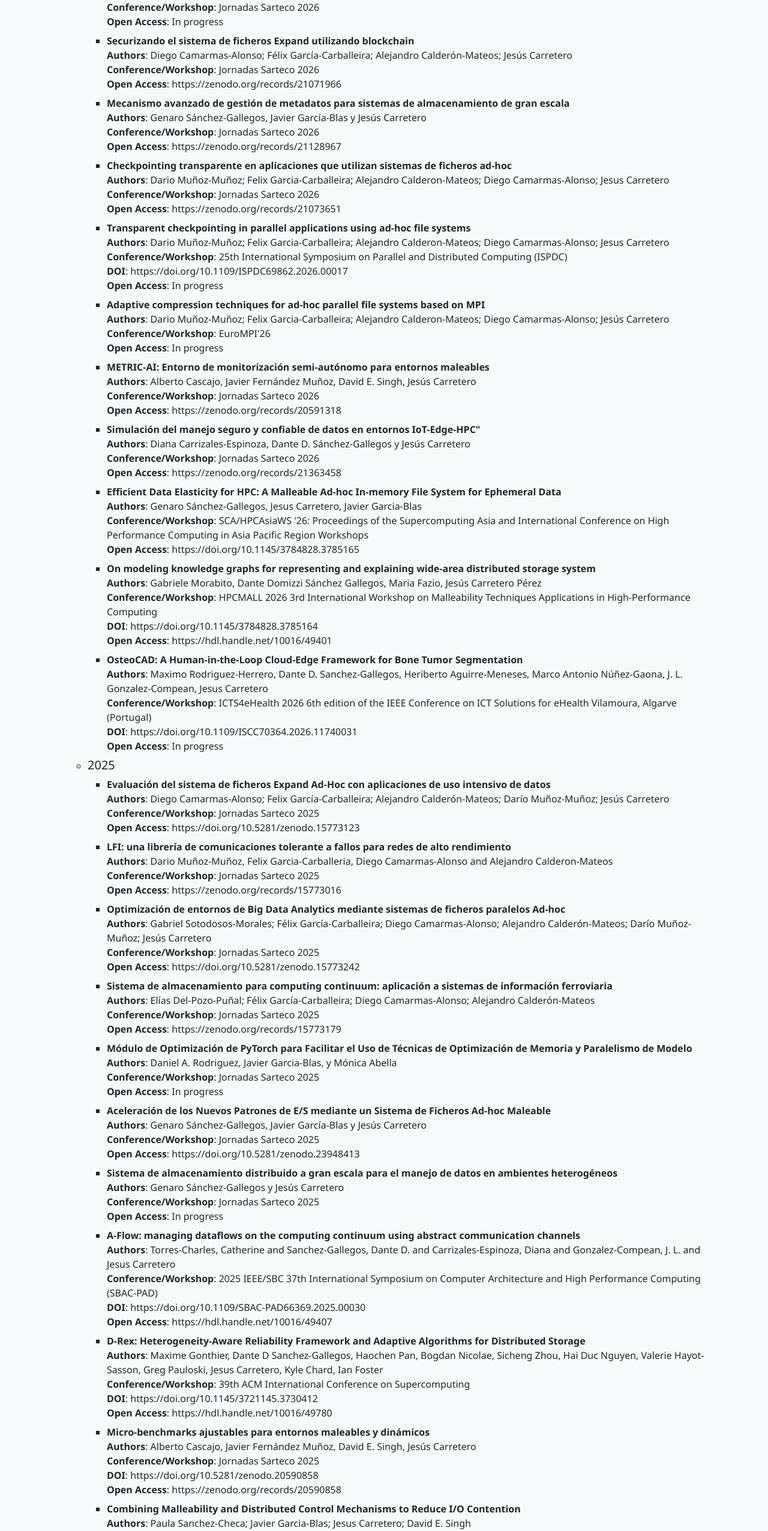
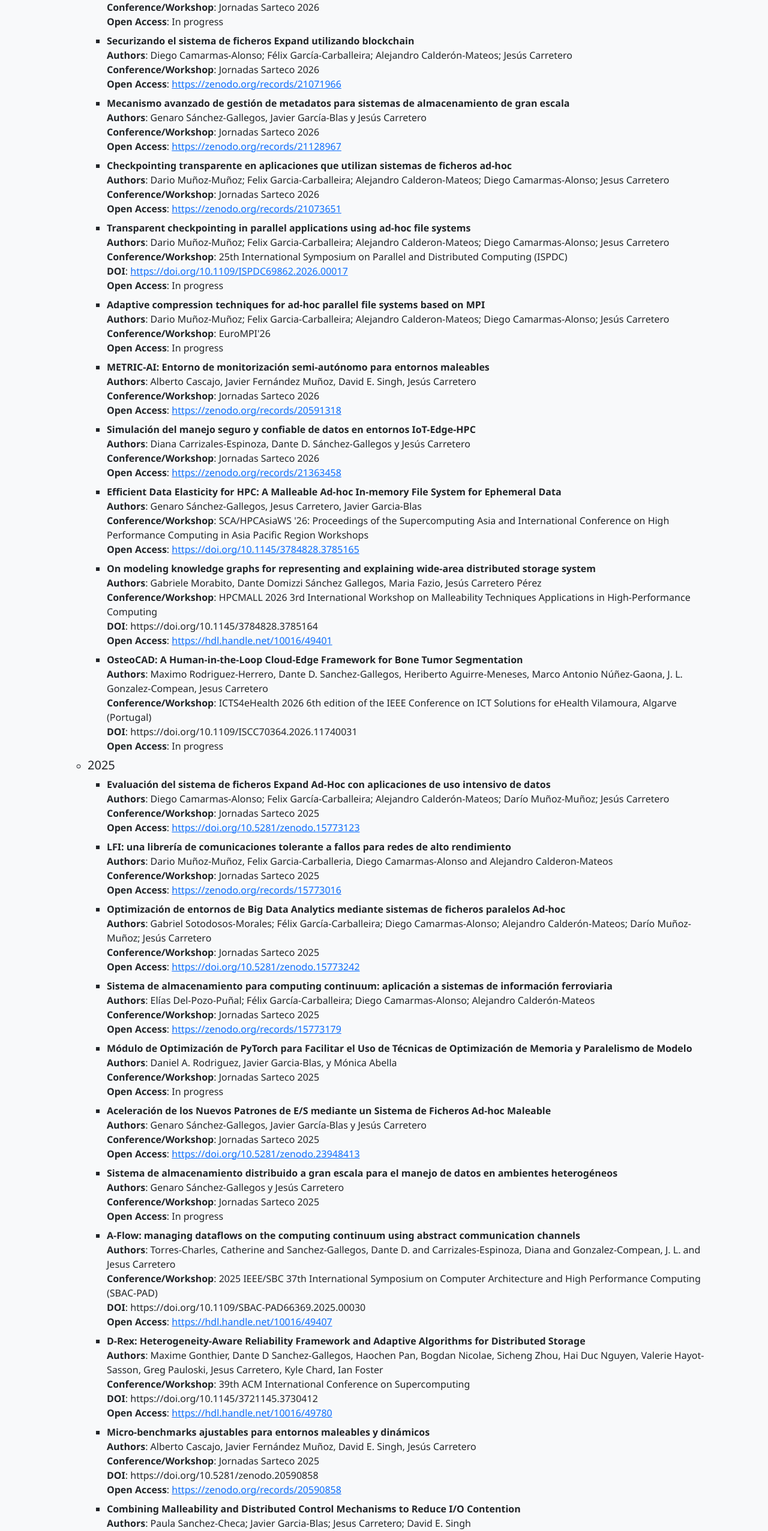
Before and after one commit to ARCOS-UC3M/SCIOT, a plain HTML site: page index.html in a window 1280 px wide. Shown: the part 3831-6384 px from the top of the page at 60% size. Drawn offline with Linux system fonts and the light colour scheme.

Commit message:
minor updates

```diff
--- a/index.html
+++ b/index.html
@@ -362,28 +362,29 @@
 		   <b>Securizando el sistema de ficheros Expand utilizando blockchain</b></br>
 		   <b>Authors</b>: Diego Camarmas-Alonso; Félix García-Carballeira; Alejandro Calderón-Mateos; Jesús Carretero</br>
 		   <b>Conference/Workshop</b>: Jornadas Sarteco 2026</br>
-                   <b>Open Access</b>:  https://zenodo.org/records/21071966
+                   <b>Open Access</b>: <a href="https://zenodo.org/records/21071966">https://zenodo.org/records/21071966</a>
                </li>
 
 	       <li class="mb-2">
 		   <b>Mecanismo avanzado de gestión de metadatos para sistemas de almacenamiento de gran escala</b><br>
 		   <b>Authors</b>:  Genaro Sánchez-Gallegos, Javier García-Blas y Jesús Carretero</br>
 		   <b>Conference/Workshop</b>: Jornadas Sarteco 2026</br>
-                   <b>Open Access</b>:  https://zenodo.org/records/21128967
+                   <b>Open Access</b>: <a href="https://zenodo.org/records/21128967">https://zenodo.org/records/21128967</a>
                </li>
 
 	       <li class="mb-2">
 		   <b>Checkpointing transparente en aplicaciones que utilizan sistemas de ficheros ad-hoc</b><br>
 		   <b>Authors</b>:   Dario Muñoz-Muñoz; Felix Garcia-Carballeira; Alejandro Calderon-Mateos; Diego Camarmas-Alonso; Jesus Carretero</br>
 		   <b>Conference/Workshop</b>:  Jornadas Sarteco 2026</br>
-                   <b>Open Access</b>:  https://zenodo.org/records/21073651
+                   <b>Open Access</b>: <a href="https://zenodo.org/records/21073651">https://zenodo.org/records/21073651</a>
                </li>
 
 	       <li class="mb-2">
 		   <b>Transparent checkpointing in parallel applications using ad-hoc file systems</b><br>
 		   <b>Authors</b>: Dario Muñoz-Muñoz; Felix Garcia-Carballeira; Alejandro Calderon-Mateos; Diego Camarmas-Alonso; Jesus Carretero</br>
 		   <b>Conference/Workshop</b>: 25th International Symposium on Parallel and Distributed Computing (ISPDC)</br>
-		   <b>DOI</b>:  https://doi.org/10.1109/ISPDC69862.2026.00017 </br>
+		   <b>DOI</b>:
+		   <a href="https://doi.org/10.1109/ISPDC69862.2026.00017">https://doi.org/10.1109/ISPDC69862.2026.00017</a> </br>
                    <b>Open Access</b>:  In progress
                </li>
 
@@ -398,21 +399,21 @@
 		   <b>METRIC-AI: Entorno de monitorización semi-autónomo para entornos maleables</b><br>
 		   <b>Authors</b>: Alberto Cascajo, Javier Fernández Muñoz, David E. Singh, Jesús Carretero</br>
 		   <b>Conference/Workshop</b>:  Jornadas Sarteco 2026</br>
-                   <b>Open Access</b>:   https://zenodo.org/records/20591318
+                   <b>Open Access</b>: <a href="https://zenodo.org/records/20591318"> https://zenodo.org/records/20591318</a>
                </li>
 
 	       <li class="mb-2">
-		   <b>Simulación del manejo seguro y confiable de datos en entornos IoT-Edge-HPC"</b><br>
+		   <b>Simulación del manejo seguro y confiable de datos en entornos IoT-Edge-HPC</b><br>
 		   <b>Authors</b>:  Diana Carrizales-Espinoza, Dante D. Sánchez-Gallegos y Jesús Carretero</br>
 		   <b>Conference/Workshop</b>:  Jornadas Sarteco 2026</br>
-                   <b>Open Access</b>:   https://zenodo.org/records/21363458
+		   <b>Open Access</b>: <a href="https://zenodo.org/records/21363458">https://zenodo.org/records/21363458</a>
                </li>
 
 	       <li class="mb-2">
 		   <b>Efficient Data Elasticity for HPC: A Malleable Ad-hoc In-memory File System for Ephemeral Data</b><br>
 		   <b>Authors</b>:  Genaro Sánchez-Gallegos, Jesus Carretero, Javier Garcia-Blas</br>
 		   <b>Conference/Workshop</b>:    SCA/HPCAsiaWS '26: Proceedings of the Supercomputing Asia and International Conference on High Performance Computing in Asia Pacific Region Workshops</br>
-		   <b>Open Access</b>:  https://doi.org/10.1145/3784828.3785165 </br>
+		   <b>Open Access</b>: <a href="https://doi.org/10.1145/3784828.3785165">https://doi.org/10.1145/3784828.3785165</a>
                </li>
 
 	       <li class="mb-2">
@@ -420,7 +421,7 @@
 		   <b>Authors</b>:  Gabriele Morabito, Dante Domizzi Sánchez Gallegos, Maria Fazio, Jesús Carretero Pérez</br>
 		   <b>Conference/Workshop</b>:   HPCMALL 2026 3rd International Workshop on Malleability Techniques Applications in High-Performance Computing</br>
 		   <b>DOI</b>:  https://doi.org/10.1145/3784828.3785164 </br>
-                   <b>Open Access</b>:   https://hdl.handle.net/10016/49401
+                   <b>Open Access</b>: <a href="https://hdl.handle.net/10016/49401">https://hdl.handle.net/10016/49401</a>
                </li>
 
 	       <li class="mb-2">
@@ -438,28 +439,28 @@
 		   <b>Evaluación del sistema de ficheros Expand Ad-Hoc con aplicaciones de uso intensivo de datos</b></br>
 		   <b>Authors</b>: Diego Camarmas-Alonso; Felix García-Carballeira; Alejandro Calderón-Mateos; Darío Muñoz-Muñoz; Jesús Carretero</br>
 		   <b>Conference/Workshop</b>:  Jornadas Sarteco 2025</br>
-                  <b>Open Access</b>:  https://doi.org/10.5281/zenodo.15773123
+                   <b>Open Access</b>: <a href="https://doi.org/10.5281/zenodo.15773123">https://doi.org/10.5281/zenodo.15773123</a>
                </li>
 
 	       <li class="mb-2">
 		   <b>LFI: una librería de comunicaciones tolerante a fallos para redes de alto rendimiento</b></br>
 		   <b>Authors</b>:  Dario Muñoz-Muñoz, Felix Garcia-Carballeria, Diego Camarmas-Alonso and Alejandro Calderon-Mateos</br>
 		   <b>Conference/Workshop</b>:  Jornadas Sarteco 2025</br>
-                  <b>Open Access</b>:  https://zenodo.org/records/15773016
+                   <b>Open Access</b>: <a href="https://zenodo.org/records/15773016">https://zenodo.org/records/15773016</a>
                </li>
 
 	       <li class="mb-2">
 		   <b>Optimización de entornos de Big Data Analytics mediante sistemas de ficheros paralelos Ad-hoc</b></br>
 		   <b>Authors</b>:  Gabriel Sotodosos-Morales; Félix García-Carballeira; Diego Camarmas-Alonso; Alejandro Calderón-Mateos; Darío Muñoz-Muñoz; Jesús Carretero</br>
 		   <b>Conference/Workshop</b>:  Jornadas Sarteco 2025</br>
-                  <b>Open Access</b>:    https://doi.org/10.5281/zenodo.15773242
+                   <b>Open Access</b>: <a href="https://doi.org/10.5281/zenodo.15773242"> https://doi.org/10.5281/zenodo.15773242</a>
                </li>
 
 	       <li class="mb-2">
 		   <b>Sistema de almacenamiento para computing continuum: aplicación a sistemas de información ferroviaria</b></br>
 		   <b>Authors</b>:  Elías Del-Pozo-Puñal; Félix García-Carballeira; Diego Camarmas-Alonso; Alejandro Calderón-Mateos</br>
 		   <b>Conference/Workshop</b>:  Jornadas Sarteco 2025</br>
-                  <b>Open Access</b>:    https://zenodo.org/records/15773179
+                   <b>Open Access</b>: <a href="https://zenodo.org/records/15773179">https://zenodo.org/records/15773179</a>
                </li>
 
 	       <li class="mb-2">
@@ -473,7 +474,7 @@
 		   <b>Aceleración de los Nuevos Patrones de E/S mediante un Sistema de Ficheros Ad-hoc Maleable</b></br>
 		   <b>Authors</b>:  Genaro Sánchez-Gallegos, Javier García-Blas y Jesús Carretero</br>
 		   <b>Conference/Workshop</b>:  Jornadas Sarteco 2025</br>
-                   <b>Open Access</b>:   https://doi.org/10.5281/zenodo.23948413
+                   <b>Open Access</b>: <a href="https://doi.org/10.5281/zenodo.23948413">https://doi.org/10.5281/zenodo.23948413</a>
                </li>
 
 	       <li class="mb-2">
@@ -488,7 +489,8 @@
 		   <b>Authors</b>: Torres-Charles, Catherine and Sanchez-Gallegos, Dante D. and Carrizales-Espinoza, Diana and Gonzalez-Compean, J. L. and Jesus Carretero</br>
 		   <b>Conference/Workshop</b>:  2025 IEEE/SBC 37th International Symposium on Computer Architecture and High Performance Computing (SBAC-PAD)</br>
 	           <b>DOI</b>:  https://doi.org/10.1109/SBAC-PAD66369.2025.00030 </br>
-                   <b>Open Access</b>:   https://hdl.handle.net/10016/49407
+                   <b>Open Access</b>:
+		   <a href="https://hdl.handle.net/10016/49407 ">https://hdl.handle.net/10016/49407</a>
                </li>
 
 	       <li class="mb-2">
@@ -496,7 +498,8 @@
 		   <b>Authors</b>: Maxime Gonthier, Dante D Sanchez-Gallegos, Haochen Pan, Bogdan Nicolae, Sicheng Zhou, Hai Duc Nguyen, Valerie Hayot-Sasson, Greg Pauloski, Jesus Carretero, Kyle Chard, Ian Foster</br>
 		   <b>Conference/Workshop</b>: 39th ACM International Conference on Supercomputing</br>
 	           <b>DOI</b>:  https://doi.org/10.1145/3721145.3730412 </br>
-                   <b>Open Access</b>:   https://hdl.handle.net/10016/49780
+                   <b>Open Access</b>:
+		   <a href="https://hdl.handle.net/10016/49780">https://hdl.handle.net/10016/49780</a>
                </li>
 
 	       <li class="mb-2">
@@ -504,7 +507,8 @@
 		   <b>Authors</b>: Alberto Cascajo, Javier Fernández Muñoz, David E. Singh, Jesús Carretero</br>
 		   <b>Conference/Workshop</b>: Jornadas Sarteco 2025</br>
 		   <b>DOI</b>: https://doi.org/10.5281/zenodo.20590858</br>
-                   <b>Open Access</b>:   https://zenodo.org/records/20590858
+                   <b>Open Access</b>:
+		   <a href="https://zenodo.org/records/20590858">https://zenodo.org/records/20590858</a>
                </li>
 
 	       <li class="mb-2">
@@ -527,21 +531,23 @@
 		   <b>Authors</b>:  Dante D Sanchez-Gallegos, JL Gonzalez-Compean, Jesus Carretero, Raffaele Montella</br>
 	           <b>Conference/Workshop</b>:   WORKS 2025 20th Workshop on Workflows in Support of Large-Scale Science</br>
 	           <b>DOI</b>:  https://doi.org/10.1145/3731599.3767579 </br>
-                   <b>Open Access</b>:   https://hdl.handle.net/10016/49398
+                   <b>Open Access</b>:
+		   <a href="https://hdl.handle.net/10016/49398">https://hdl.handle.net/10016/49398</a>
                </li>
 
 	       <li class="mb-2">
 		   <b>A Computer-aided Framework for Detecting Osteosarcoma in Computed Tomography Scans</b></br>
 		   <b>Authors</b>:  Maximo Rodriguez-Herrero, Dante D Sanchez-Gallegos, Marco Antonio Núñez-Gaona, Heriberto Aguirre-Meneses, Luis Alberto Villalvazo Gutiérrez, Mario Ibrahin Gutiérrez Velasco, JL Gonzalez-Compean, Jesus Carretero</br>
 		   <b>Conference/Workshop</b>:   The 2nd workshop about High-Performance e-Science</br>
-                   <b>Open Access</b>:    https://arxiv.org/abs/2603.13376
+                   <b>Open Access</b>:
+		   <a href="https://arxiv.org/abs/2603.13376">https://arxiv.org/abs/2603.13376</a>
                </li>
 
 	       <li class="mb-2">
 		   <b>A Simulation-Based Framework to Reduce I/O Contention in HPC</b></br>
 		   <b>Authors</b>:  Simone Pernice, Ahmad Tarraf, Jean-Baptiste Besnard, Barbara Cantalupo, Alberto Cascajo, David E Singh, Felix Wolf, Jesús Carretero, Sameer Shende, Marco Aldinucci</br>
 		   <b>Conference/Workshop</b>:   2025 IEEE International Parallel and Distributed Processing Symposium Workshops (IPDPSW)</br>
-		   <b>DOI</b>: https://doi.org/10.1109/IPDPSW66978.2025.00204   </br>
+		   <b>DOI</b>: https://doi.org/10.1109/IPDPSW66978.2025.00204</br>
                    <b>Open Access</b>:  In progress
                </li>
 
@@ -566,21 +572,24 @@
 		   <b>Evaluación del rendimiento de un sistema de ficheros para sistemas IoT</b></br>
 		   <b>Authors</b>: Elías Del-Pozo-Puñal; Félix García-Carballeira; Diego Camarmas-Alonso; Alejandro Calderón-Mateos</br>
 		   <b>Conference/Workshop</b>:  Jornadas Sarteco 2024</br>
-                   <b>Open Access</b>:  https://hdl.handle.net/10016/49740
+                   <b>Open Access</b>:
+		   <a href="https://hdl.handle.net/10016/49740 ">https://hdl.handle.net/10016/49740</a>
                </li>
 
 	       <li class="mb-2">
 		   <b>Un nuevo enfoque para el desarrollo de aplicaciones MPI maleables en entornos HPC gestionados por planificadores de trabajos</b></br>
 		   <b>Authors</b>: Javier Fernández, Alberto Cascajo, Jesús Carretero.</br>
 		   <b>Conference/Workshop</b>:  Jornadas Sarteco 2024</br>
-                   <b>Open Access</b>:  https://doi.org/10.5281/zenodo.12743617
+                   <b>Open Access</b>:
+		   <a href="https://doi.org/10.5281/zenodo.12743617">https://doi.org/10.5281/zenodo.12743617</a>
                </li>
 
 	       <li class="mb-2">
 		   <b>Evaluación sistemática de un Sistema distribuido de archivos ad hoc sobre aplicaciones HPC</b></br>
 		   <b>Authors</b>: Genaro Sánchez-Gallegos, Javier García-Blas, Cosmin Petre, Jesús Carretero</br>
 		   <b>Conference/Workshop</b>:  Jornadas Sarteco 2024</br>
-                   <b>Open Access</b>: https://zenodo.org/records/23949379
+                   <b>Open Access</b>:
+		   <a href="https://zenodo.org/records/23949379 ">https://zenodo.org/records/23949379</a>
                </li>
 
 	       <li class="mb-2">
```
